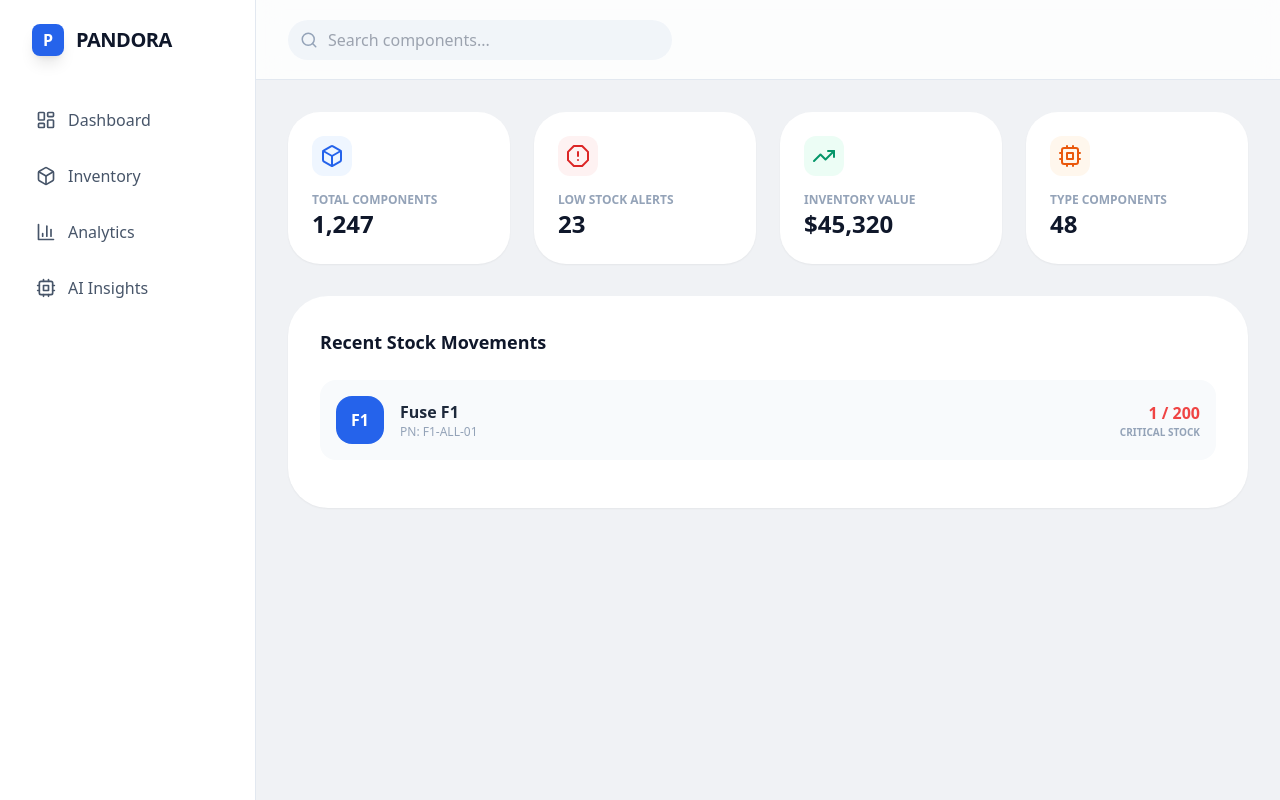
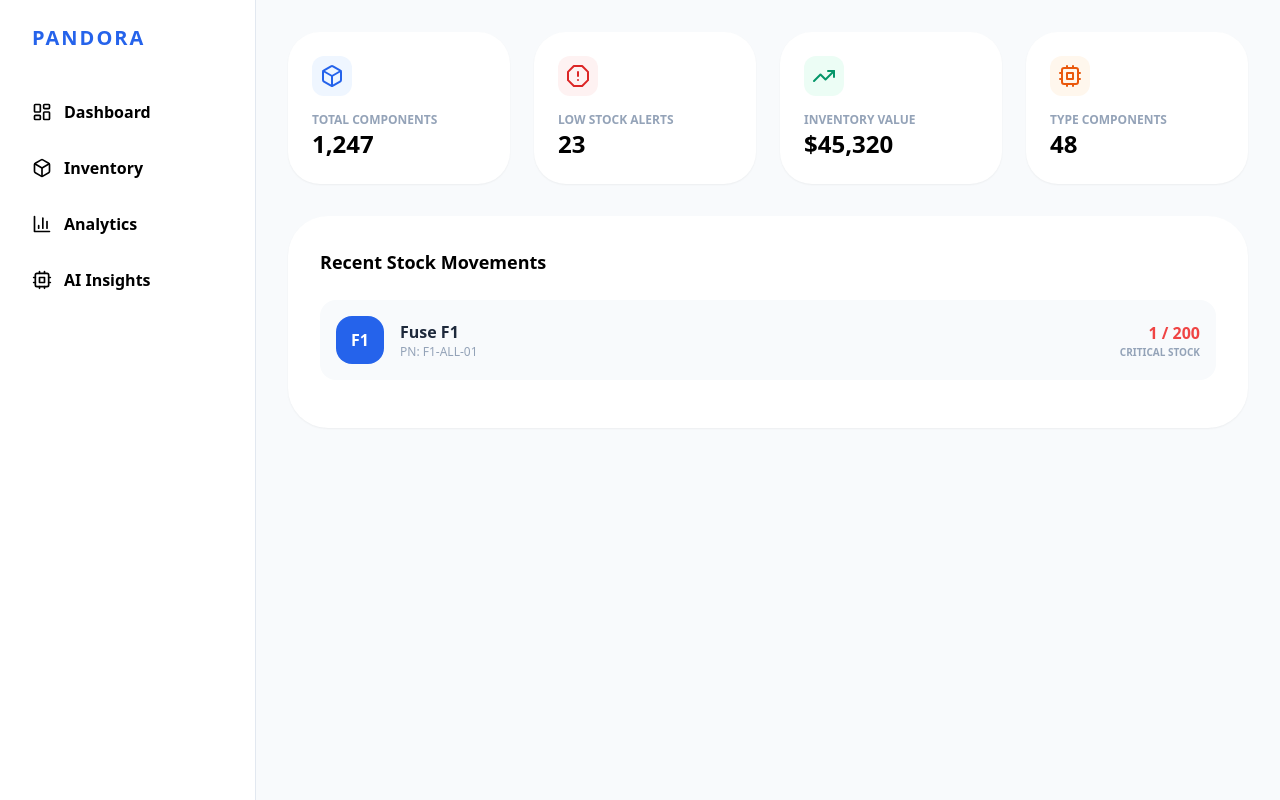
Before and after one commit to adityaxkrishav123-lab/pandora-system, a React (Create React App) app: page / in a window 1280 px wide. Built offline with nearby package versions, Linux system fonts and the light colour scheme; the HTML template or start-up script is replaced by a standard one.

Commit message:
Update App.js

```diff
--- a/src/App.js
+++ b/src/App.js
@@ -1,57 +1,33 @@
 import React from 'react';
 import { HashRouter as Router, Routes, Route, Link } from 'react-router-dom';
-import { LayoutDashboard, BarChart3, Box, Cpu, Bell, Search } from 'lucide-react';
-
+import { LayoutDashboard, Box, BarChart3, Cpu } from 'lucide-react';
 import Dashboard from './pages/Dashboard';
 import Inventory from './pages/Inventory';
 import Analytics from './pages/Analytics';
 import ComponentDetail from './pages/ComponentDetail';
 
-const App = () => {
-  return (
+const App = () => (
   <Router>
-      <div className="flex min-h-screen bg-[#F0F2F5] font-sans text-slate-900">
+    <div className="flex min-h-screen bg-slate-50">
       <aside className="w-64 bg-white border-r border-slate-200 p-6 hidden lg:block">
-          <div className="flex items-center gap-3 mb-10 px-2">
-            <div className="w-8 h-8 bg-blue-600 rounded-lg shadow-lg flex items-center justify-center text-white font-bold">P</div>
-            <span className="font-bold text-xl tracking-tight">PANDORA</span>
-          </div>
-          <nav className="space-y-2">
-            <Link to="/" className="flex items-center gap-3 p-3 rounded-xl hover:bg-slate-50 transition-all font-medium text-slate-600 hover:text-blue-600 font-bold">
-              <LayoutDashboard size={20} /> Dashboard
-            </Link>
-            <Link to="/inventory" className="flex items-center gap-3 p-3 rounded-xl hover:bg-slate-50 transition-all font-medium text-slate-600 hover:text-blue-600 font-bold">
-              <Box size={20} /> Inventory
-            </Link>
-            <Link to="/analytics" className="flex items-center gap-3 p-3 rounded-xl hover:bg-slate-50 transition-all font-medium text-slate-600 hover:text-blue-600 font-bold">
-              <BarChart3 size={20} /> Analytics
-            </Link>
-            <Link to="/detail" className="flex items-center gap-3 p-3 rounded-xl hover:bg-slate-50 transition-all font-medium text-slate-600 hover:text-blue-600 font-bold">
-              <Cpu size={20} /> AI Insights
-            </Link>
+        <div className="font-bold text-xl mb-10 text-blue-600 px-2 uppercase tracking-widest">Pandora</div>
+        <nav className="space-y-4">
+          <Link to="/" className="flex items-center gap-3 p-2 hover:text-blue-600 font-bold"><LayoutDashboard size={20}/> Dashboard</Link>
+          <Link to="/inventory" className="flex items-center gap-3 p-2 hover:text-blue-600 font-bold"><Box size={20}/> Inventory</Link>
+          <Link to="/analytics" className="flex items-center gap-3 p-2 hover:text-blue-600 font-bold"><BarChart3 size={20}/> Analytics</Link>
+          <Link to="/detail" className="flex items-center gap-3 p-2 hover:text-blue-600 font-bold"><Cpu size={20}/> AI Insights</Link>
         </nav>
       </aside>
-
-        <main className="flex-1 flex flex-col">
-          <header className="h-20 bg-white/80 backdrop-blur-md border-b border-slate-200 px-8 flex items-center justify-between sticky top-0 z-10">
-            <div className="relative w-96">
-              <Search className="absolute left-3 top-1/2 -translate-y-1/2 text-slate-400" size={18} />
-              <input type="text" placeholder="Search components..." className="w-full bg-slate-100 border-none rounded-full py-2 pl-10 pr-4 outline-none" />
-            </div>
-          </header>
-
-          <div className="p-8">
+      <main className="flex-1 p-8">
         <Routes>
           <Route path="/" element={<Dashboard />} />
           <Route path="/inventory" element={<Inventory />} />
           <Route path="/analytics" element={<Analytics />} />
           <Route path="/detail" element={<ComponentDetail />} />
         </Routes>
-          </div>
       </main>
     </div>
   </Router>
 );
-};
 
 export default App;
```
Lines whose indentation alone changed are shown as unchanged.
